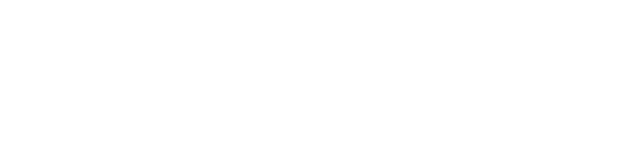
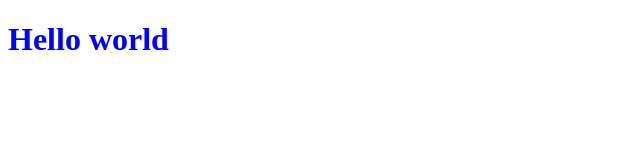
Before and after one commit to asadmisrani/portfolio-setup-and-mobile-first, a website: page index.html in a window 1280 px wide. Shown: the whole page, without its empty margins (0-640 px from the left). Drawn offline with Linux system fonts and the light colour scheme.

Commit message:
Index.html file and Style.css file was modified

```diff
--- a/index.html
+++ b/index.html
@@ -8,6 +8,6 @@
     <title>Portfolio: setup and mobile first</title>
 </head>
 <body>
-
+    <header><h1>Hello world</h1></header>
 </body>
 </html>
--- a/style.css
+++ b/style.css
@@ -0,0 +1,3 @@
+header{
+  color: blue;
+}
```
